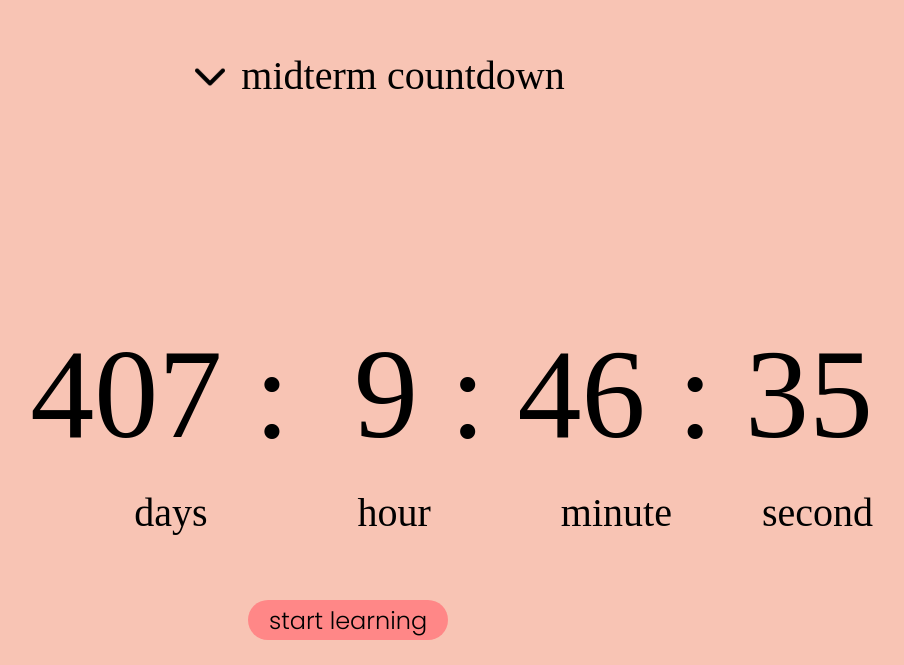
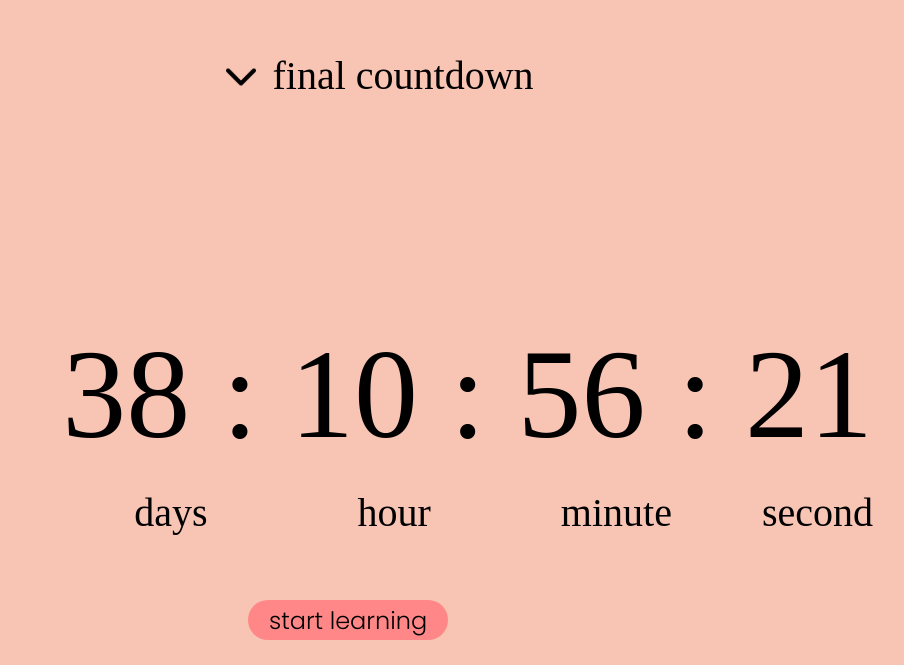
Before and after one commit to Knowledge-Chula-God-Hub/mono-god-repo, a React (Create React App) app in the folder knowledgehub-frontend/: page / in a window 1280 px wide. Shown: the part 698-1363 px from the top of the page, without its empty margins (292-1196 px from the left). Built offline with nearby package versions, Linux system fonts and the light colour scheme; a web font is replaced by a local one.

Commit message:
completed landing page

```diff
--- a/knowledgehub-frontend/src/pages/LandingPage.tsx
+++ b/knowledgehub-frontend/src/pages/LandingPage.tsx
@@ -15,10 +15,13 @@ function getDate(time : number) :string{
 }
 
 function LandingPage() {
-    const [time,setTime] = useState(100000000000)
+    const examdate = new Date('2022-11-28')
+    const temp = Math.floor((examdate.getTime()-Date.now())/1000)
+    const [time,setTime] = useState(temp)
     useEffect(() => {
         const interval = setInterval(() => {
-            setTime(time=>time-1)
+            const temp = Math.floor((examdate.getTime()-Date.now())/1000)
+            setTime(temp)
         }, 1000);
         return () => clearInterval(interval);
       }, []);
@@ -60,7 +63,7 @@ function LandingPage() {
                     fontWeight:"normal",
                     margin:"0px",
                     textAlign:"start"
-                }}>midterm countdown</h1>
+                }}>final countdown</h1>
 
             </div>
         </div>
```
